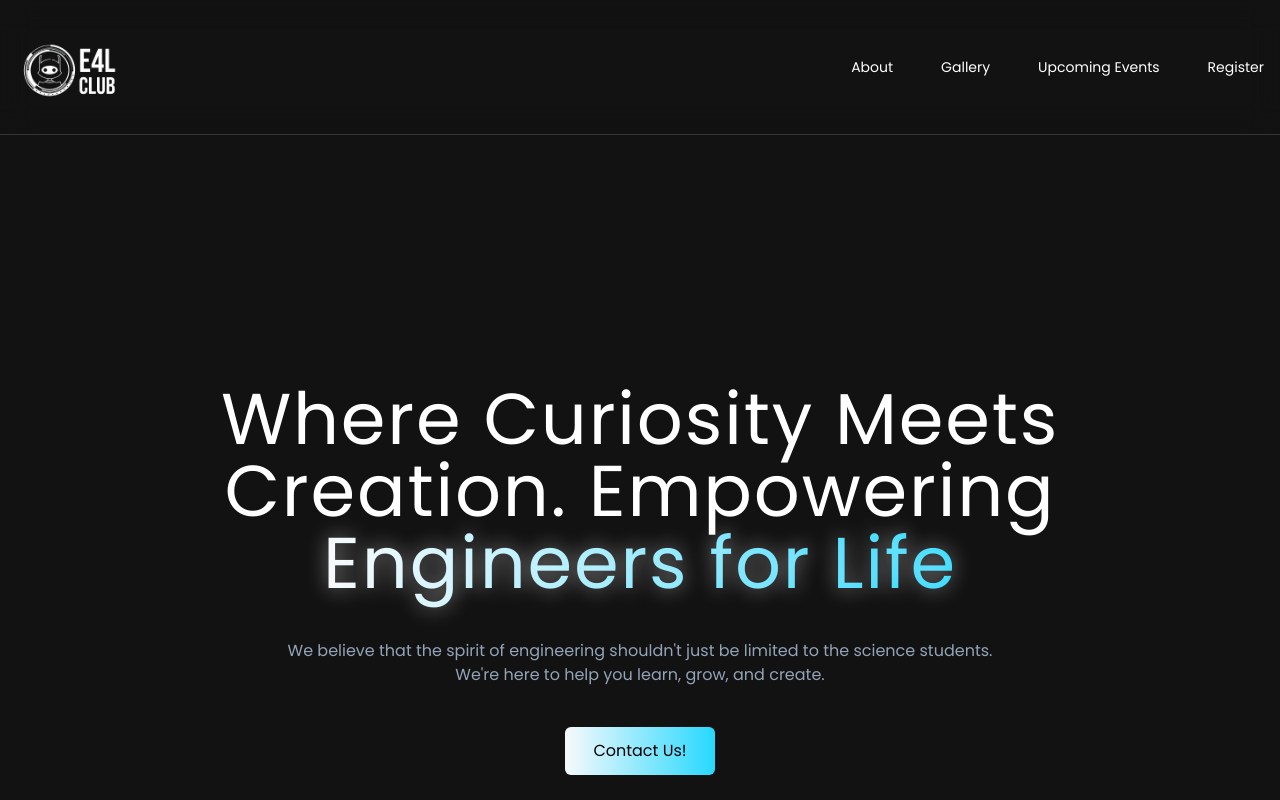
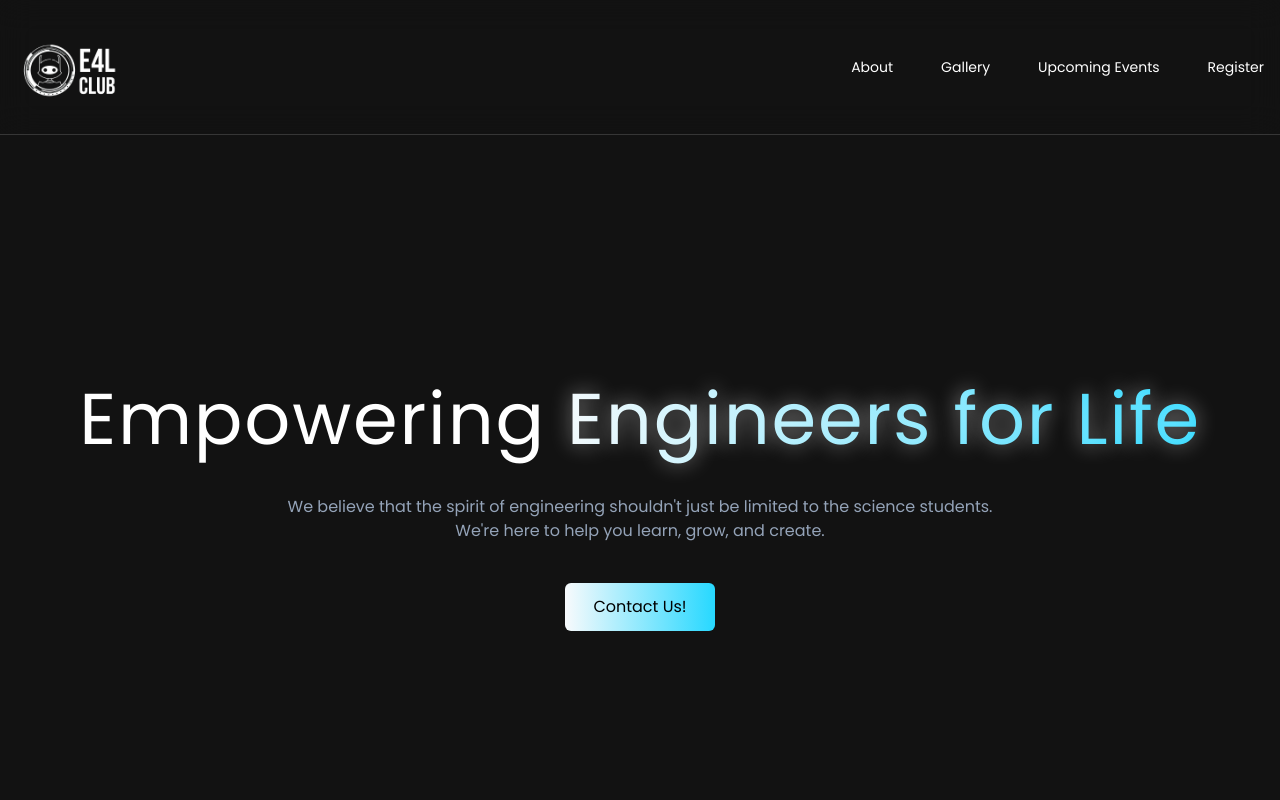
Before and after one commit to E4L-HWU/website, a React (Vite) app: page / in a window 1280 px wide. Shown: the top 800 px of the page. Built offline with nearby package versions, Linux system fonts and the light colour scheme.

Commit message:
Updated hero section to reduce yapping

```diff
--- a/src/components/Hero.jsx
+++ b/src/components/Hero.jsx
@@ -13,7 +13,7 @@ const Hero = () => {
                 className="flex flex-col items-center mt-6 lg:mt-20"
             >
                 <h1 className="text-5xl sm:text-6xl lg:text-7xl text-center tracking-wide">
-                    Where Curiosity Meets Creation. Empowering
+                    Empowering
                     <span
                         className="bg-gradient-to-r from-slate-50 to-primaryBlue text-transparent bg-clip-text"
                         style={{ textShadow: "0 0 20px rgba(255, 255, 255, 0.5)" }}
```
